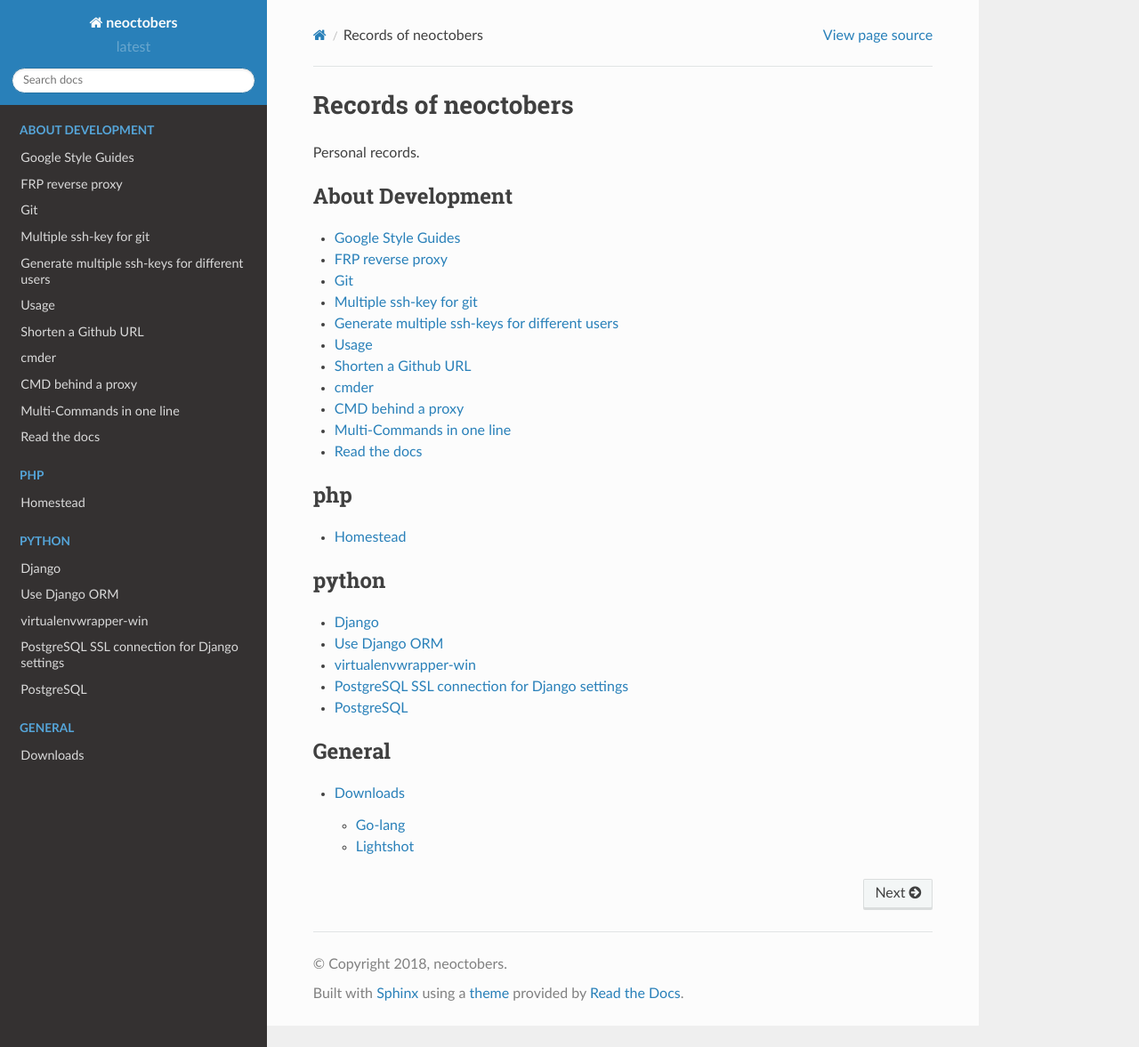
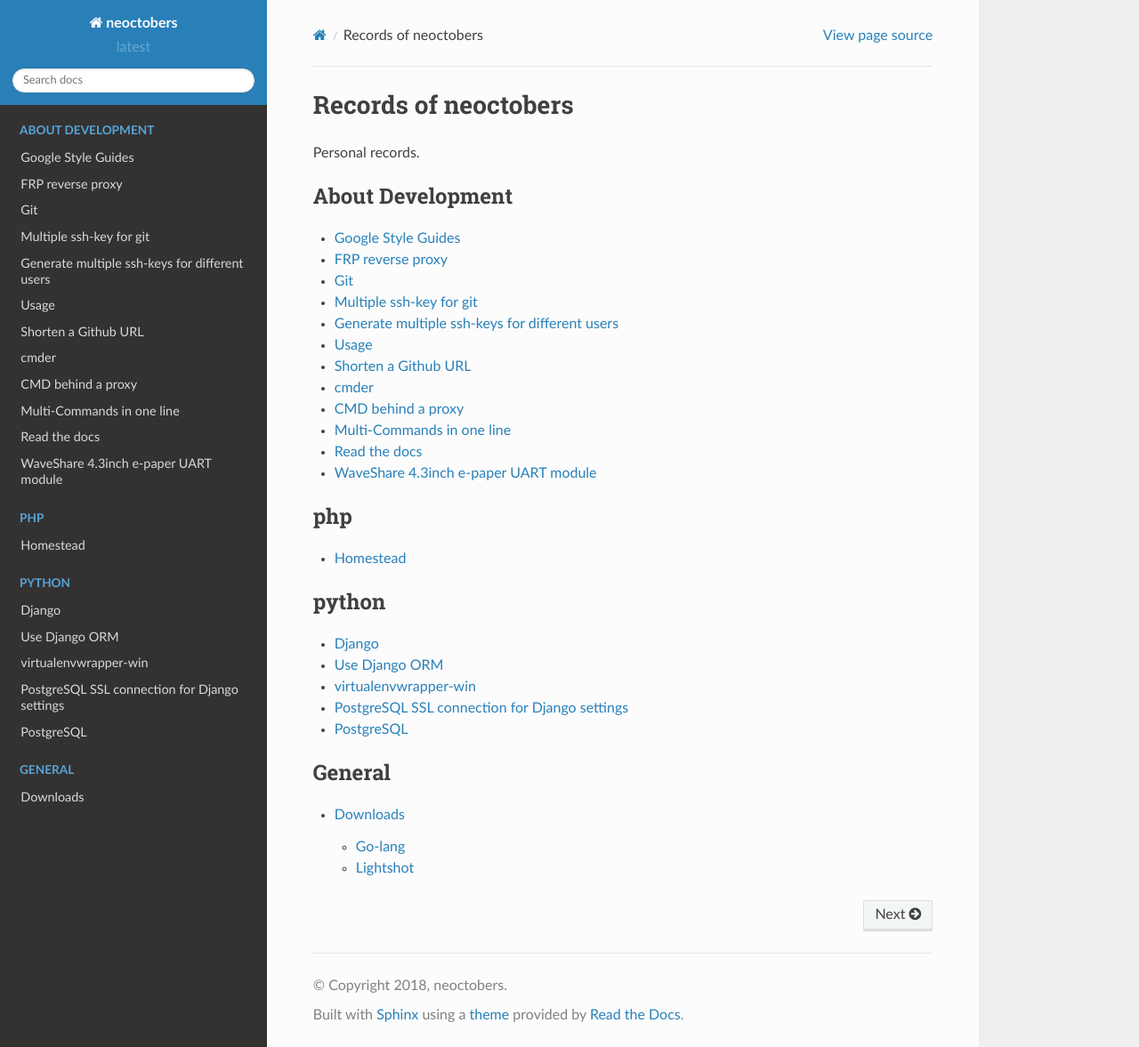
Before and after one commit to neoctobers/records, a Sphinx documentation site: the page built from docs/index.rst, in a window 1280 px wide and 1177 px high. Shown: the whole window at 89% size. Built offline with Sphinx 7.4.7 and the Read the Docs theme 2.0.0, drawn with Linux system fonts in a browser that asks for light colours.

Commit message:
WaveShare 4.3inch e-paper UART module

```diff
--- /dev/null
+++ b/docs/dev/wave_share_4d3inch_epaper.rst
@@ -0,0 +1,13 @@
+WaveShare 4.3inch e-paper UART module
+=====================================
+
+`WaveShare 4.3inch e-paper UART module`_
+
+.. _WaveShare 4.3inch e-paper UART module: http://www.waveshare.net/wiki/4.3inch_e-Paper_UART_Module
+
+Installation
+------------
+
+.. code-block:: console
+
+    $ pip3 install wave-share-4d3inch-epaper
--- a/docs/index.rst
+++ b/docs/index.rst
@@ -17,6 +17,7 @@
     dev/cmd_behind_a_proxy
     dev/multi_commands_in_one_line
     dev/read_the_docs
+    dev/wave_share_4d3inch_epaper
 
 .. toctree::
     :maxdepth: 1
```
